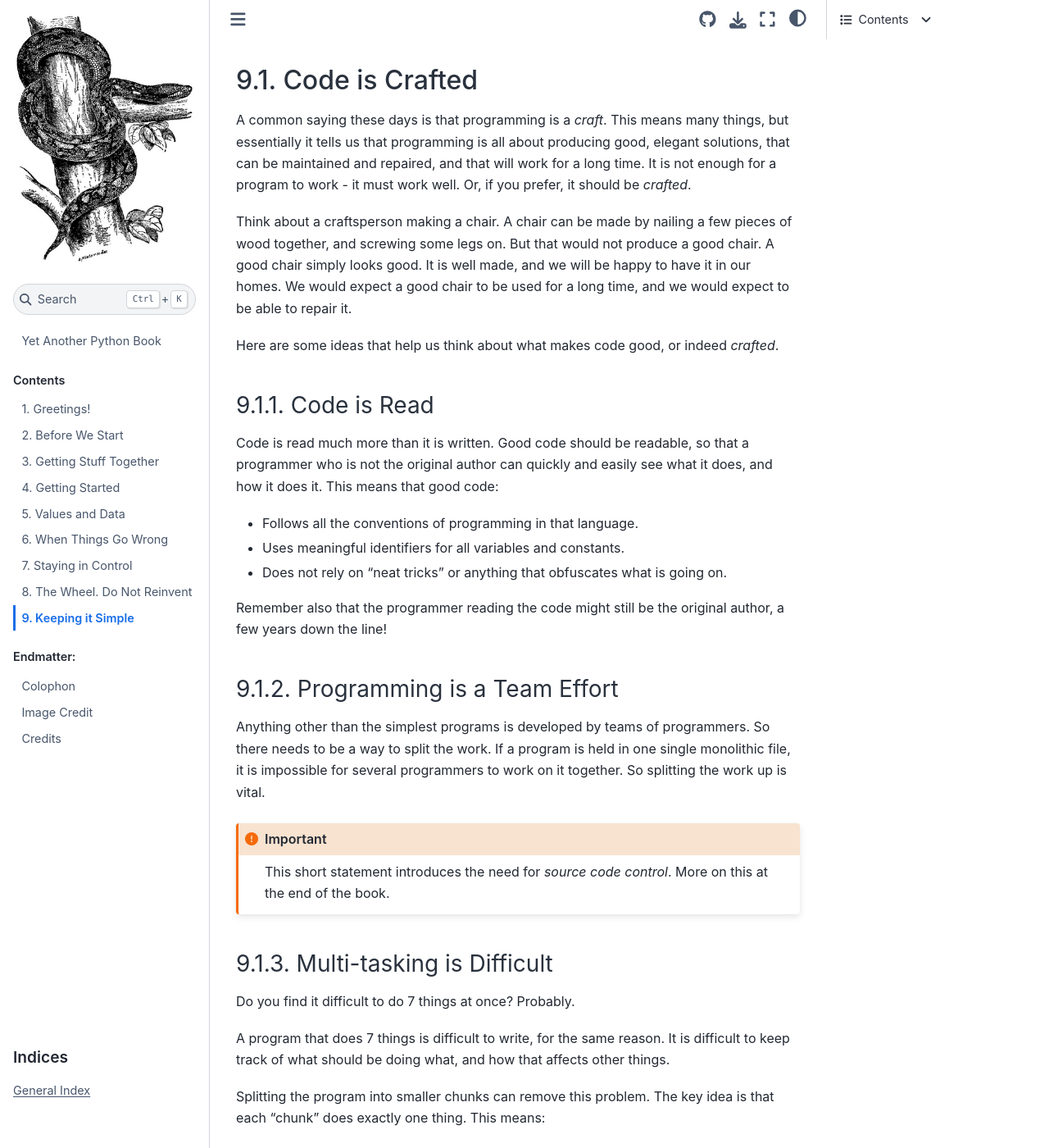
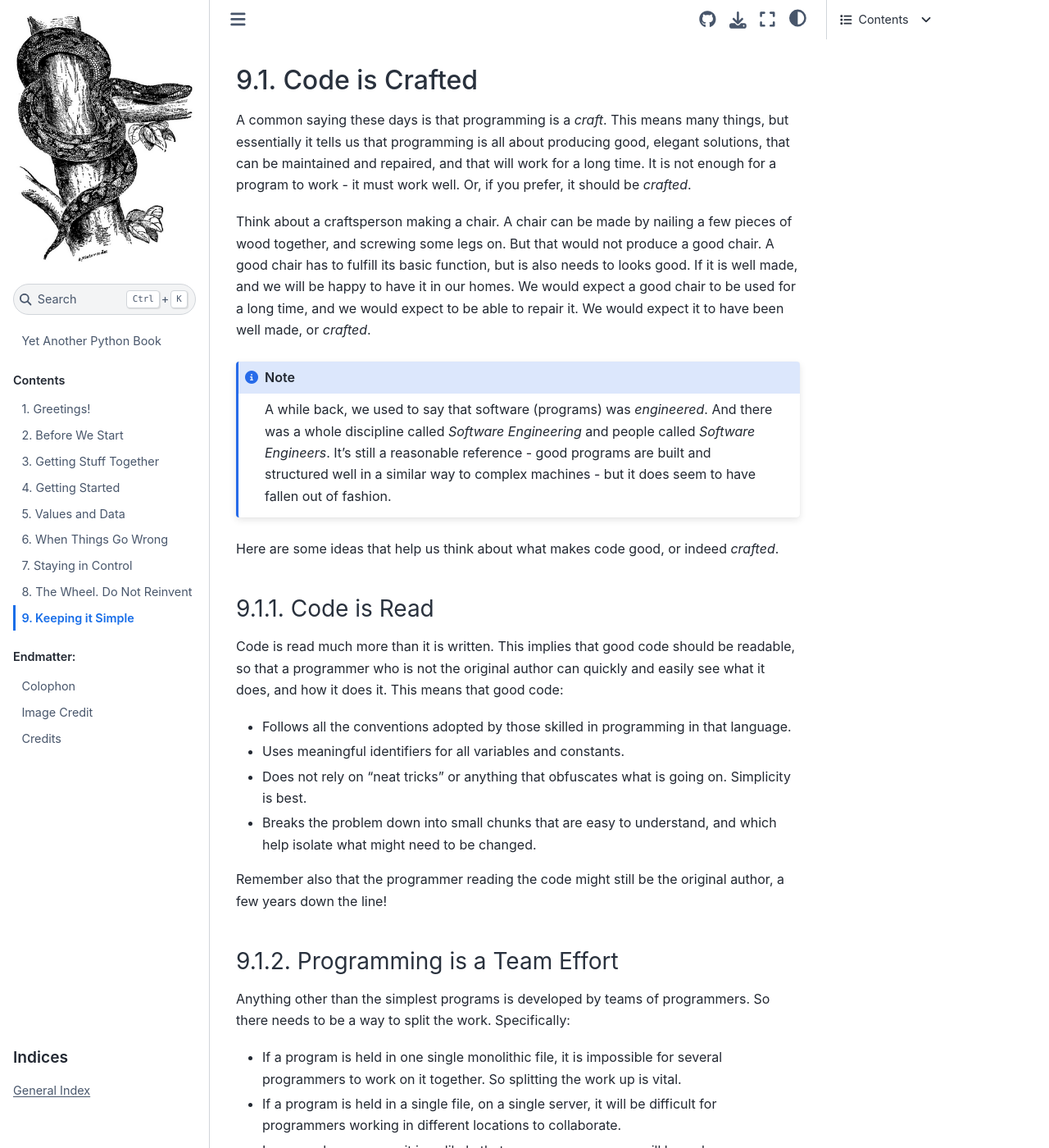
Before and after one commit to TonyJenkins/hungarian_phrasebook, a Sphinx documentation site: the page built from doc/source/080_functions/index.rst, in a window 1280 px wide and 1400 px high, scrolled down 938 px. Shown: the whole window at 82% size. Built offline with Sphinx 7.4.7 and the Sphinx Book theme 1.1.4, drawn with Linux system fonts in a browser that asks for light colours; some of the changed text lies outside the part shown.

Commit message:
Proof functions chapter

````diff
--- a/doc/source/080_functions/index.rst
+++ b/doc/source/080_functions/index.rst
@@ -22,42 +22,52 @@ Code is Crafted
 
 A common saying these days is that programming is a *craft*. This means many things, but essentially it tells us that programming is all about producing good, elegant solutions, that can be maintained and repaired, and that will work for a long time. It is not enough for a program to work - it must work well. Or, if you prefer, it should be *crafted*.
 
-Think about a craftsperson making a chair. A chair can be made by nailing a few pieces of wood together, and screwing some legs on. But that would not produce a good chair. A good chair simply looks good. It is well made, and we will be happy to have it in our homes. We would expect a good chair to be used for a long time, and we would expect to be able to repair it.
+Think about a craftsperson making a chair. A chair can be made by nailing a few pieces of wood together, and screwing some legs on. But that would not produce a good chair. A good chair has to fulfill its basic function, but is also needs to looks good. If it is well made, and we will be happy to have it in our homes. We would expect a good chair to be used for a long time, and we would expect to be able to repair it. We would expect it to have been well made, or *crafted*.
+
+.. note::
+
+    A while back, we used to say that software (programs) was *engineered*. And there was a whole discipline called *Software Engineering* and people called *Software Engineers*. It's still a reasonable reference - good programs are built and structured well in a similar way to complex machines - but it does seem to have fallen out of fashion.
 
 Here are some ideas that help us think about what makes code good, or indeed *crafted*.
 
 Code is Read
 ************
 
-Code is read much more than it is written. Good code should be readable, so that a programmer who is not the original author can quickly and easily see what it does, and how it does it. This means that good code:
+Code is read much more than it is written. This implies that good code should be readable, so that a programmer who is not the original author can quickly and easily see what it does, and how it does it. This means that good code:
 
-* Follows all the conventions of programming in that language.
+* Follows all the conventions adopted by those skilled in programming in that language.
 * Uses meaningful identifiers for all variables and constants.
-* Does not rely on "neat tricks" or anything that obfuscates what is going on.
+* Does not rely on "neat tricks" or anything that obfuscates what is going on. Simplicity is best.
+* Breaks the problem down into small chunks that are easy to understand, and which help isolate what might need to be changed.
 
 Remember also that the programmer reading the code might still be the original author, a few years down the line!
 
 Programming is a Team Effort
 ****************************
 
-Anything other than the simplest programs is developed by teams of programmers. So there needs to be a way to split the work. If a program is held in one single monolithic file, it is impossible for several programmers to work on it together. So splitting the work up is vital.
+Anything other than the simplest programs is developed by teams of programmers. So there needs to be a way to split the work. Specifically:
+
+* If a program is held in one single monolithic file, it is impossible for several programmers to work on it together. So splitting the work up is vital.
+* If a program is held in a single file, on a single server, it will be difficult for programmers working in different locations to collaborate.
+* In a complex program, it is unlikely that any one programmer will know how every single aspect works. So there needs to be a way to isolate parts of the program, for attention from certain programmers.
 
 .. important::
 
-    This short statement introduces the need for *source code control*. More on this at the end of the book.
+    The issues here introduce the need for *source code control*. More on this at the end of the book.
 
 Multi-tasking is Difficult
 **************************
 
-Do you find it difficult to do 7 things at once? Probably.
+Do you find it difficult to do seven things at once? Probably.
 
-A program that does 7 things is difficult to write, for the same reason. It is difficult to keep track of what should be doing what, and how that affects other things.
+A single program that does seven things is difficult to write, for the same reason. It is difficult to keep track of what should be doing what, and how that affects other things.
 
-Splitting the program into smaller chunks can remove this problem. The key idea is that each "chunk" does exactly one thing. This means:
+Splitting the program into smaller chunks can resolve this problem. The key idea is that each "chunk" does exactly one thing. This means:
 
 * That the code to be worked on will be shorter.
 * Programmers can work on one chunk each, and later combine them.
-* If the code has to do one thing, the chances are it will do that thing!
+* If the code has to do one thing, the chances are it will do that thing properly!
+* And as the code does only one thing, it is relatively easy to test.
 * If the code turns out to be incorrect, it is obvious where the fix needs to be.
 
 This idea leads up to the most important concept here - DRY Code (and WET Code).
@@ -67,13 +77,9 @@ Don't Repeat Yourself
 
 Once you have some program code that solves a problem it makes sense to keep using it wherever it can be used. This is, of course, the basic idea of *abstraction*, or taking a solution to one problem and using it elsewhere. For example, if a program requires a user to enter an integer value ten times, why write the code for that out ten times? Why not write it the once, and then "call" it whenever needed?
 
-This idea exists in many areas of Computing. Do something once, or save a data item once, and that becomes the definitive version. Once you have this version, use it wherever needed. The score is that you have recorded this one aspect of the system once, and in one place. It would need to change it for some reason, just change it once.
+This idea exists in many areas of Computing\ [#databases]_. Do something once, or save a data item once, and that becomes the definitive version. Once you have this version, use it wherever it's needed. The score is that you have recorded this one aspect of the system once, and in one place. If you need to change it for some reason, just change it once.
 
-.. seealso::
-
-    An important idea in databases is to store everything about the problem once. Then if you need to change it, you change one thing. You *represent everything in the real world once*.
-
-This gives us the idea of DRY code, which is good code.
+This gives us the idea of DRY code\ [#pragmatic]_, which is good code.
 
 .. important::
 
@@ -215,7 +221,7 @@ All is well, but the function doesn't do any error checking. If the value passed
 
 .. note::
 
-    Functions can also generate their own exceptions. We'll do an example shortly.
+    Functions can also generate their own exceptions. We'll do an example shortly. (In the jargon, we say that a function can *throw* an exception).
 
 This function had just the one parameter, but in general functions can have any number. In this case, they need to be supplied in the expected order. To illustrate this, let's *generalise* our function for reading an integer. We'll create a version that takes three parameters:
 
@@ -248,6 +254,10 @@ As usual, we try to use identifiers that show what is going on. In the main body
             except ValueError:
                 print('Please enter an integer!')
 
+.. note::
+
+    Using the ``return`` and not a ``break`` is maybe a little controversial. There could be an argument that the ``return`` is a bit hidden away when written like this. Some programmers would prefer the ``return`` to be the last statement in a function. Your call. Either is fine.
+
 This function can be called from anywhere else, with the call providing two integers, and a string, in that order:
 
 .. code-block::
@@ -255,9 +265,13 @@ This function can be called from anywhere else, with the call providing two inte
     sides = read_int_with_limits(1, 100, 'Enter the number of sides: ')
     players = read_int_with_limits(1, 6, 'How many players? ')
 
-Finally, we have a problem if there is an error when the function is called, and the second number is lower than the first. The function would fall into an infinite loop, because there is no value between the two. What to do?
+.. note::
 
-There is *absolutely no point* printing out an error. It does not help to tell the program's user that the *programmer* has made an error. The correct thing to do is to ``raise`` an exception to indicate to whatever is calling the function that some dreadful has happened, and the function cannot do its work. In fact, we can simply use an existing exception - ``ValueError`` looks a good one - and throw this back.
+    These calls show that there has to be a space on the end of the prompt if we are going to get a neat dialogue. Seeing this, maybe we should go back to the function and refactor it again to take the prompt without a space, but to add one in as it is displayed?
+
+We have a problem if there is an error when the function is called, and the second number is lower than the first. By checking over the code we can deduce that the function would fall into an infinite loop, because there is no value between the two. What to do?
+
+There is *absolutely no point* printing out an error. It does not help to tell the program's user that the *programmer* has made an error. The correct thing to do is to ``raise`` an exception to indicate to whatever is calling the function that something dreadful has happened, and the function cannot do its work. The problem here is with the values provided to the function, so we can simply use an existing exception - ``ValueError`` looks a good one - and throw this back.
 
 .. code-block::
 
@@ -277,9 +291,9 @@ There is *absolutely no point* printing out an error. It does not help to tell t
             except ValueError:
                 print('Please enter an integer!')
 
-Here ``raise`` terminates the function and passes everything back to the caller. There should be code there that handles the exception, and does something sensible.
+Here ``raise`` terminates the function and passes everything back to the caller. There should be code there that handles the exception, and does something sensible. In general, using an exception like this informs whatever is using the function that it was unable to do its work, and was in a state where there was no point carrying on.
 
-Let's finish this chapter with an example program that makes serious use of functions.
+Right. Let's finish this chapter with an example program that makes serious use of functions.
 
 A Simple Game
 =============
@@ -288,23 +302,23 @@ A Simple Game
 
     A game is played on a 20x20 grid. There is some buried treasure at a random location. The player starts at the bottom left, and can move north, south, east, or west. After every move, they are told how far they are from the treasure.
 
-    The game is simply for the player to move to the treasure in as few moves as possible.
+    The aim is simply for the player to move to the treasure in as few moves as possible.
 
 There are many ways to implement this simple game. What follows is just one example. It has been chosen so that it covers all the ideas from this chapter. (And it would also be easier if we could use some of the ideas in the next, but we are where we are\ [#tuples]_.)
 
 Let's go.
 
 Thinking It Through
--------------------
+*******************
 
 Programming works like this. We have a problem, so now we start breaking the problem down into smaller problems. We can immediately see some of the problems we will have to crack:
 
 * We will need to know the player's current position.
 * We will need to randomly generate a location for the treasure.
-* We will need to work out the distance between the two.
+* We will need to work out the distance between the player and the treasure.
 * The program will need to ask for the player's move, and terminate once they are at the treasure.
 
-We cam see that it will be possible to detect that the player is at the treasure because the distance from it will be zero.
+We can see that it will be possible to detect that the player is at the treasure because the distance from it will be zero. Or there might be another way to do this.
 
 Thinking more about the problem we might spot a couple of issues that will complicate things:
 
@@ -313,19 +327,25 @@ Thinking more about the problem we might spot a couple of issues that will compl
 
 We are going to need to fix these, sure, but they are fine examples of the sort of issue we might (and will) decide to ignore for the moment. We will get a basic version working, and come back to these details later. Our basic version can just track the player around the grid, not worrying about limits.
 
+.. important::
+
+    If something in a program looks tricky, it is often a good idea to pretend it isn't there, and to sort it once everything else is working properly.
+
 The grid for the game is 20x20, so we'll follow the usual X and Y axis model. The X-axis goes from 0 to 19 across, and the Y from 0 to 19 up. Remember that we should count from 0! For this first version, we can now think:
 
 * We need two integers for the player's position, one for the X position (across) and one for Y (up).
-* The user needs to enter their move (N/S/E/W will do). That needs to be validated.
+* The user needs to enter their move (a choice from N/S/E/W will do). That needs to be validated.
 * Once we have a valid move, we can change the player's position.
 * The whole thing can loop forever. Eventually it will end when the player reaches the treasure.
 
-We *could* write all this in one program, but it will be easier to write some functions. This is especially so as the function to get and validate the move does seem rather like the function we already have to validate the entry of an integer. Let's start there.
+We have now thought out the problem. Above we have a basic *algorithm*, which is the way the program will work. We also have some promising ideas of how to represent the real world as data.
+
+We *could* write all this in one program, but **it will be easier to write some functions**. This is especially so as the function to get and validate the move does seem rather like the function we already have up above to validate the entry of an integer. Let's start there.
 
 Tracking the Player
--------------------
+*******************
 
-We need a function that allows the user to enter a single character, which must be one of ``N``, ``S``, ``E``, or ``W``. If the user enters anything else, they should learn of their error, and be asked to reenter. The ``in`` operator will come in handy here, and ```len`` will allow its length to be checked. The input is a string, so there is no need for any exceptions. Here we go:
+We need a function that allows the user to enter a single character, which must be one of ``N``, ``S``, ``E``, or ``W``. If the user enters anything else, they should learn of their error, and be asked to reenter. The ``in`` operator will come in handy here, and ``len`` will allow its length to be checked. The input is a string, so there is no need for any exceptions. Here we go:
 
 .. code-block::
 
@@ -374,26 +394,32 @@ Armed with the two functions, the main program is now easy, and short. Which was
 The program is growing (about 40 lines now), but we are only ever working on small sections of it.
 
 Placing the Treasure
---------------------
+********************
 
-Now let's add in the secret location of the treasure. This is a random location, so clearly the ``random`` module will be our friend here. We have decided to ignore the chance that the random location will be where the user starts, so all we need is two random integers, on a scale from 0 to 100. A check in the docs reveals a function called ``randint`` that does that.
+Now let's add in the secret location of the treasure. This is a random location, so clearly the ``random`` module will be our friend here. We have decided to ignore (for the moment) the chance that the random location will be where the user starts, so all we need is two random integers, on a scale from 0 to 19, inclusive. A check in the docs reveals a function called ``randint`` that does that.
 
 Assuming we have the function available via an ``import`` here are two ways to write that function.
 
 .. code-block::
 
-def place_treasure():
-    x_pos = randint(0, 19)
-    y_pos = randint(0, 19)
+    def place_treasure():
+        x_pos = randint(0, 19)
+        y_pos = randint(0, 19)
 
-    return x_pos, y_pos
+        return x_pos, y_pos
 
 .. code-block::
 
-def place_treasure():
-    return randint(0, 19), randint(0, 19)
+    def place_treasure():
+        return randint(0, 19), randint(0, 19)
 
 These are equivalent in that they do exactly the same. But the first version "spells out" what it is doing, and is arguably a little clearer because of that. The choice here is largely personal preference, but we'll use the first, as clarity is important. We'll also tweak the main program to report where the treasure is; this will be useful for testing, but would need to be removed if anyone wanted to play the game seriously!
+
+.. note::
+
+    A common passtime among programmers is to try and write complex things in one line. This is fine as an intellectual exercise, and can while away the long winter evenings, but *clarity in code in important*. So sometimes it is better to use longer code, just to make sure that everything is clear.
+
+Here's the program as it now is, with the new lines marked:
 
 .. literalinclude:: /../../src/08/treasure_hunt_2.py
    :language: python
@@ -401,13 +427,13 @@ These are equivalent in that they do exactly the same. But the first version "sp
    :caption: ``treasure_hunt_2.py``
 
 Tracking the Distance
----------------------
+*********************
 
 It will add to the excitement if we add in the distance the player is from the treasure. Obviously this will be another function, that will take the two positions as parameters and return the distance between them. A Google will tell us that the required maths is a bit of Pythagoras, suspiciously similar to an example we used earlier. This function is also an example of something that is quite common in many applications, and therefore something that we might have around from some other project. It is also something that it undoubtedly in a package in PyPi, but as it's a one-liner it will be quicker to just code it. That said, we'll keep the identifiers general, in case it does have use elsewhere.
 
-Having said that the function is a one-liner, the brackets are fiddly, so for ease it's been spelled out here.
+Having said that the function is a one-liner, the brackets turn out to be fiddly, so for ease and clarity it's been spelled out here.
 
-..note::
+.. note::
 
     This maths also involves square roots, so the ``math`` module is needed. Remember that when there are several ``import`` statements it is good form to include them alphabetically.
 
@@ -419,7 +445,7 @@ Having said that the function is a one-liner, the brackets are fiddly, so for ea
 Now all that is really needed is to determine whether the user has "won".
 
 The Endgame
------------
+***********
 
 The player wins when they arrive at the treasure. Two ways exist to spot this:
 
@@ -443,8 +469,9 @@ which is precisely the same as:
 
     return player_x == treasure_x and player_y == treasure_y
 
+This is a case where spelling things out doesn't really add anything. The single line is fine, and would be understood by anyone reading the program. (You might even find that your IDE would highlight the first version above as an "error" and offer to fix it to the second.)
+
 The latest version of the program uses the second structure, but uses general identifiers in case the function could be useful elsewhere. The function is used in the main program, which exits once the treasure is found.
-
 
 .. literalinclude:: /../../src/08/treasure_hunt_4.py
    :language: python
@@ -452,13 +479,13 @@ The latest version of the program uses the second structure, but uses general id
    :caption: ``treasure_hunt_4.py``
 
 Final Tweaks
-------------
+************
 
 We noted two special problems right at the start, which were left to the end. Time to fix them.
 
 The easiest to fix is that the treasure should not be generated right next to the player. A better fix would probably be to say that it has to be a reasonable distance away, so this is a very quick fix indeed by just changing the lower limit of where it can be generated. Our functions help us find the correct spot to make the change quickly, and there it limited risk that we will break anything.
 
-This is also a good moment to note that the dimensions of the game area are actually in the program twice, so we are repeating ourselves. Time to introduce some constants, which will make changing the rules easier in future. Constants are defined below the ``import`` and before the functions. We'll add two, one for the maximum playing area size, and one for the lowest position the treasure can be at.
+This is also a good moment to note that the dimensions of the game area are actually defined in the program twice, so (assuming a square playing area) we are repeating ourselves. Time to introduce some constants, which will make changing the rules easier in future. Constants are defined below the ``import`` and before the functions. We'll add two, one for the maximum playing area size, and one for the lowest position the treasure can be at.
 
 .. literalinclude:: /../../src/08/treasure_hunt_5.py
    :language: python
@@ -477,21 +504,23 @@ Finally, the main program deals with the exception. The complete program is belo
    :language: python
    :caption: ``treasure_hunt.py``
 
+Looking very closely at the ``move`` function, it could be argued that it is now doing two things. It is moving the player, *and* checking whether they are still in the allowed area. Maybe there should be a separate function to do the second part? Decisions like this crop up all the time - for the moment there is no serious reason to change things, but refactoring might be needed in the future.
+
 Using Functions
 ===============
 
-The final version of the simple game is about 80 lines long. But because it makes use of functions, none of the chunks are code are difficult to manage. The main program is the longest (just on 20 lines), but most of the functions are very short. It shows that functions (and thinking in terms of functions) make the task of constructing a long program much easier.
+The final version of the simple game is about 80 lines long. But because it makes use of functions, none of the chunks of code are difficult to manage. The main program is the longest (just on 20 lines), but most of the functions are very short. It shows that functions (and thinking in terms of functions) make the task of constructing a long program much easier.
 
-There is also the advantage that a couple of the functions in this program have been adapted from functions that had already been created in different contexts. This leads neatly into a mention of the possibility of building your own *modules*.
+There is also the advantage that a couple of the functions in this program have been adapted from functions that had already been created in different contexts. And some of them could be useful if we were asked to write similar games. This leads neatly into a mention of the possibility of building your own *modules*.
 
 Creating Modules
-----------------
+****************
 
-You can create modules of useful, related, functions just by putting them in the same file. You can them ``import`` this file in the same way you would do those from the standard library. It is usually a good idea to include some sample code at the bottom of the file that runs the functions, and acts as a basic test.
+You can create modules of useful, related, functions just by putting them in the same file. You can then ``import`` this file in the same way you would do those from the standard library. It is usually a good idea to include some sample code at the bottom of the file that runs the functions, and acts as a basic test. Python will search for modules according to a defined list of possible locations; one of these is the same folder as the program with the ``import``, which is therefore usually the easiest place to store the file!
 
 .. important::
 
-    A common "gotcha" is to create your own module, and to give it a name that's the same as one from the standard library. A simple workaround is always to prefix module names with ``my_`` or the name of your project or business.
+    A common "gotcha" is to create your own module, and to give it a name that's the same as one from the standard library. Python sees your version first, so you effectvely hide the standard one. A simple workaround is always to prefix module names with ``my_`` or the name of your project or business.
 
 A common use of this is to have a module of *helper functions* that you find useful in your daily programming tasks. A software business might have its own too. These would be functions that have no specific use, but which just generally come in handy in a variety of applications.
 
@@ -517,3 +546,5 @@ Finally, never be tempted to write a long, long program with the intention of "t
 .. [#tuples] There is only one place where this really becomes a pain. See if you can spot it.
 .. [#tuplesagain] There is something going on behind the scenes here, but there is no need to worry about it. We can just treat it as being able to return two values from our function.
 .. [#floats] In practice, a program should never check that a floating-point value is *exactly* zero. It should check that the value is less than, say, ``0.0000001`` and treat that as zero. For the same reason, never compare two floating-point values for equality.
+.. [#databases] Especially in databases, where the single most important idea is that a database should store every fact about its world *exactly once*.
+.. [#pragmatic] See *The Pragmatic Programmer* by Dave Thomas and Andrew Hunt (Pragmatic Bookshelf, 2019).
````
Also changed, not shown: other parts of doc/source/080_functions/index.rst (+1 -1 lines).
